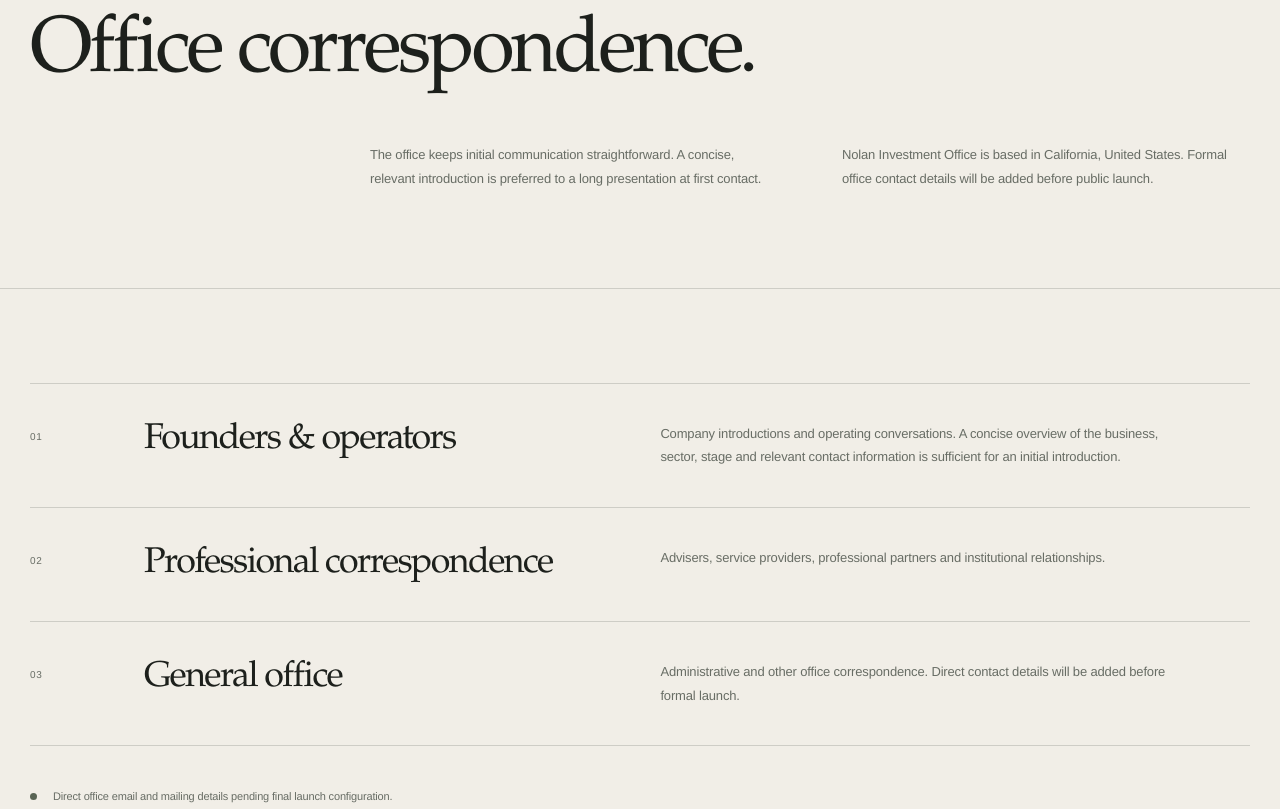
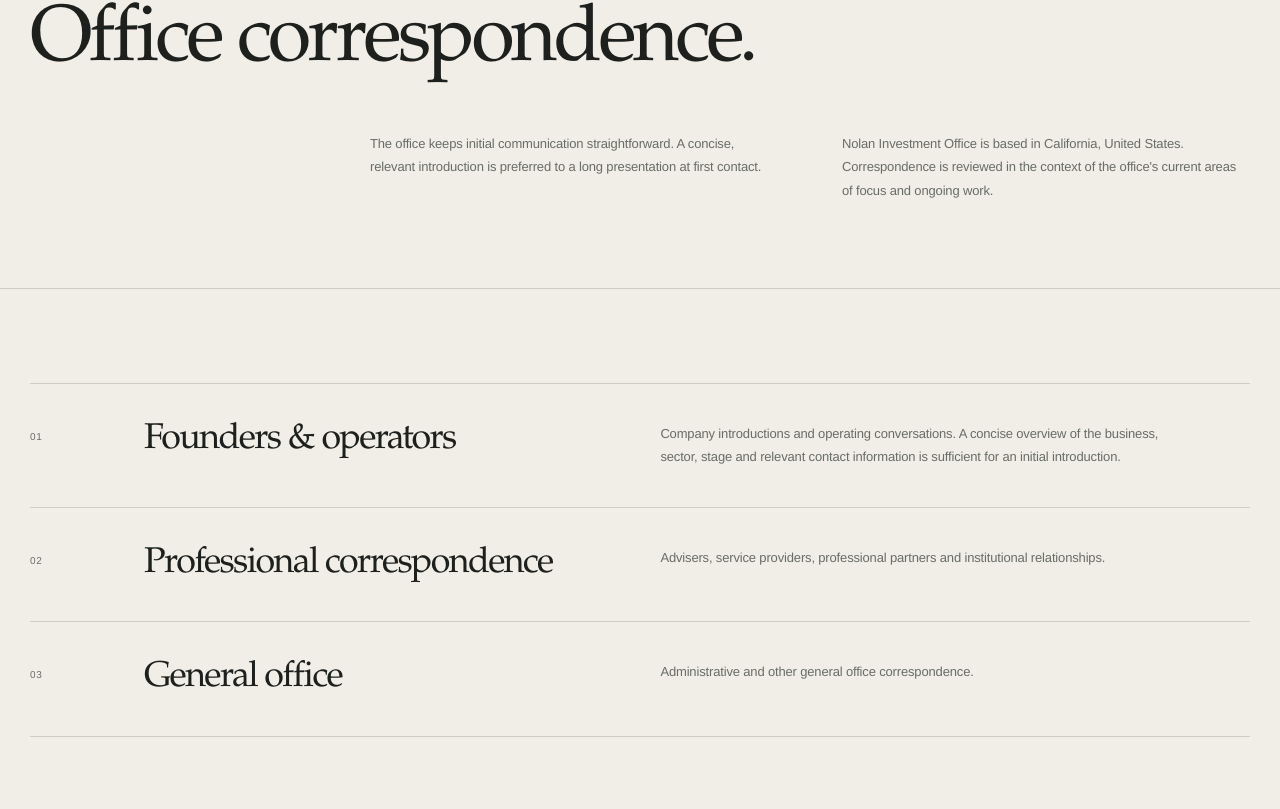
Before and after one commit to lna927438/nolan-investment-office, an Astro site: page /nolan-investment-office/contact in a window 1280 px wide. Shown: the part 215-1024 px from the top of the page. Built offline with nearby package versions, Linux system fonts and the light colour scheme; Astro itself is replaced by a stand-in of ours.

Commit message:
Remove unfinished contact placeholders

```diff
--- a/src/pages/contact.astro
+++ b/src/pages/contact.astro
@@ -4,13 +4,13 @@ import SiteLayout from "../components/SiteLayout.astro";
 const channels = [
   ["01", "Founders & operators", "Company introductions and operating conversations. A concise overview of the business, sector, stage and relevant contact information is sufficient for an initial introduction."],
   ["02", "Professional correspondence", "Advisers, service providers, professional partners and institutional relationships."],
-  ["03", "General office", "Administrative and other office correspondence. Direct contact details will be added before formal launch."],
+  ["03", "General office", "Administrative and other general office correspondence."],
 ];
 ---
 <SiteLayout
   active="contact"
   title="Contact | Nolan Investment Office"
-  description="Contact information and correspondence categories for Nolan Investment Office."
+  description="Correspondence information and inquiry categories for Nolan Investment Office."
 >
   <div class="wrap page-hero contact-page-hero">
     <div class="page-hero-inner" data-reveal>
@@ -23,7 +23,8 @@ const channels = [
         </p>
         <p>
           Nolan Investment Office is based in California, United States.
-          Formal office contact details will be added before public launch.
+          Correspondence is reviewed in the context of the office's current
+          areas of focus and ongoing work.
         </p>
       </div>
     </div>
@@ -40,10 +41,6 @@ const channels = [
           </article>
         ))}
       </div>
-      <div class="contact-status">
-        <span class="dot" aria-hidden="true"></span>
-        <span>Direct office email and mailing details pending final launch configuration.</span>
-      </div>
     </div>
   </section>
 </SiteLayout>
```
